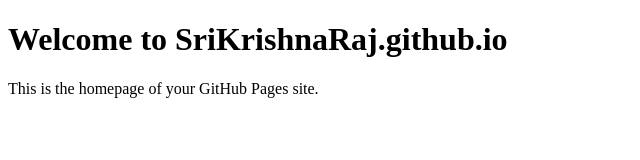
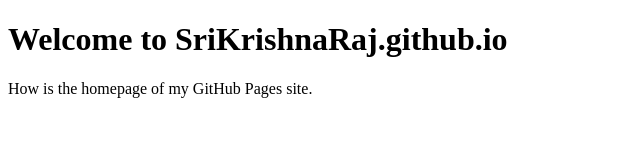
Before and after one commit to SriKrishnaRaj/SriKrishnaRaj.github.io, a plain HTML site: page index.html in a window 1280 px wide. Shown: the full height of the page, 0-640 px from the left. Drawn offline with Linux system fonts and the light colour scheme.

Commit message:
Update index.html

```diff
--- a/index.html
+++ b/index.html
@@ -7,6 +7,6 @@
 </head>
 <body>
     <h1>Welcome to SriKrishnaRaj.github.io</h1>
-    <p>This is the homepage of your GitHub Pages site.</p>
+    <p>How is the homepage of my GitHub Pages site.</p>
 </body>
 </html>
```
